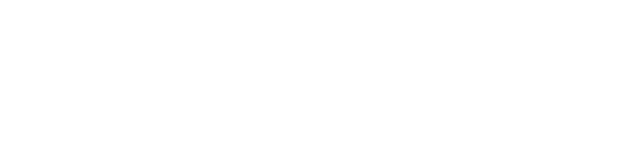
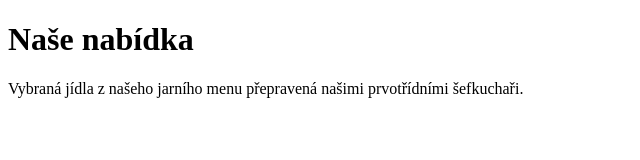
Before and after one commit to Samramra/Saturejka, a plain HTML site: page index.html in a window 1280 px wide. Shown: the whole page, without its empty margins (0-640 px from the left). Drawn offline with Linux system fonts and the light colour scheme.

Commit message:
Základní HTML

```diff
--- a/index.html
+++ b/index.html
@@ -1,10 +1,16 @@
 <!DOCTYPE html>
-<html lang="en">
+<html lang="cs">
   <head>
     <meta charset="UTF-8" />
     <meta http-equiv="X-UA-Compatible" content="IE=edge" />
     <meta name="viewport" content="width=device-width, initial-scale=1.0" />
     <title>Document</title>
   </head>
-  <body></body>
+  <body>
+    <h1>Naše nabídka</h1>
+    <p>
+      Vybraná jídla z našeho jarního menu přepravená našimi prvotřídními
+      šefkuchaři.
+    </p>
+  </body>
 </html>
```
